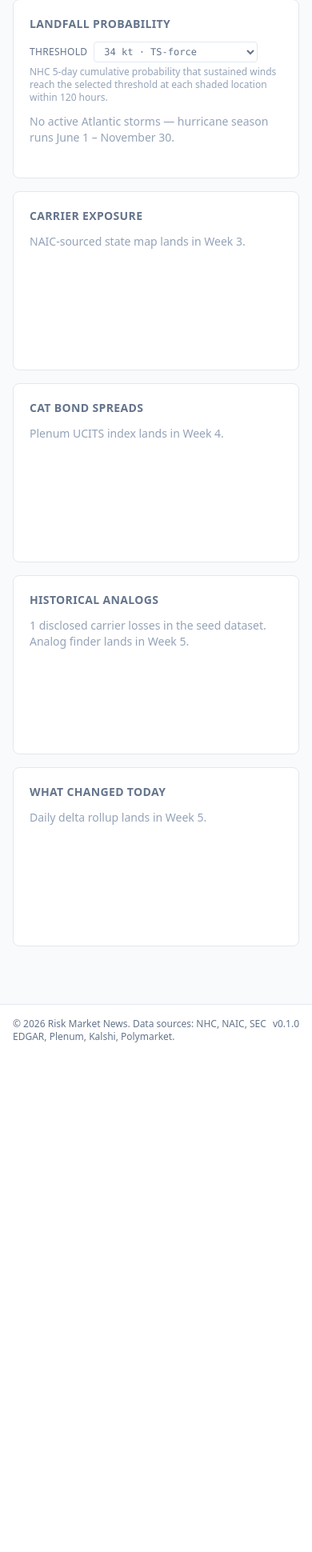
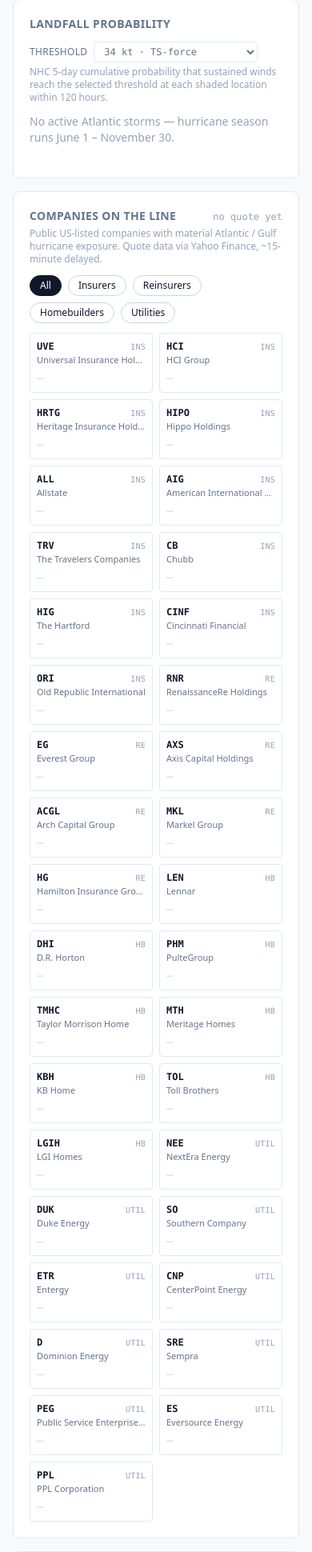
Before and after one commit to ReallyNobody/prediction-tracker, a FastAPI app: page / in a window 390 px wide. Shown: the part 1018-2958 px from the top of the page at 80% size. Before the commit the page ends 2321 px from the top, so only its background shows below. Run offline with FastAPI, Linux system fonts and the light colour scheme; tables that the repository leaves empty hold one stand-in row (values such as "Sample post"); some libraries are stand-ins or nearby versions.

Commit message:
feat(ui): Panel 2 — Companies on the line, live equity ticker grid
Replaces the Week-3 Carrier Exposure placeholder with the live
hurricane-exposed equity ticker. Combines the universe roster and
TickerQuote rows from Day 13b into a compact tile grid.

Alembic migration:
* alembic/versions/f8a3c5d2e6b7_add_ticker_quotes_table.py — creates
  ticker_quotes with all columns + the (ticker, as_of) unique
  constraint + the dedup composite index. Hand-rolled (sandbox can't
  autogenerate); schema mirrors the model exactly.

UI:
* index.html: new Panel 2 markup. Heading renamed to "Companies on
  the line" (paired with the existing "Markets on it" voice). Sector
  filter pills (All / Insurers / Reinsurers / Homebuilders /
  Utilities), as-of readout, ticker grid (2 cols phone, 3 md, 4 lg),
  and the empty-state div. Inline editorial blurb explains the
  ~15-min delay so readers know what they're looking at.
* panel_equities.js: fetches /api/v1/quotes/hurricane-universe AND
  /api/v1/forecasts/active in parallel; renders compact tiles with
  symbol + name + last price + colored change %; client-side sector
  filtering on pill clicks (no re-fetch flicker); cone-overlap
  highlight that tags tickers whose key_states intersect the active
  forecast's bounding box (coarse coastal-state lookup table — good
  enough for "the cone is somewhere over Florida and Georgia",
  amber-50 background + ring-1 amber-300 ring on matching tiles).
  Forecast feed failures degrade gracefully: equities still render,
  cone-overlap just becomes a no-op.

test_routes:
* test_index_returns_html_with_panel_shells: heading list updated for
  the rename ("Carrier exposure" → "Companies on the line").
* test_index_wires_up_equities_panel: new smoke test asserts grid +
  empty-state + as-of-readout IDs, all five filter-pill data-sector
  values (matching the Sector Literal in data/universe.py exactly),
  and the loader script path.

```diff
--- /dev/null
+++ b/src/rmn_dashboard/static/js/panel_equities.js
@@ -0,0 +1,321 @@
+/**
+ * Panel 2 — "Companies on the line" loader.
+ *
+ * Fetches /api/v1/quotes/hurricane-universe (one row per universe ticker
+ * with its latest quote, or quote=null when no scrape has produced one
+ * yet) and renders the compact ticker grid.
+ *
+ * Two interactive layers:
+ *
+ *   * Sector filter pills — toggled client-side; one fetch hydrates the
+ *     full universe, button clicks just hide/show subsets. Avoids the
+ *     re-fetch flicker the API-side ?sectors= param would introduce.
+ *
+ *   * Cone-overlap highlight — when /api/v1/forecasts/active reports
+ *     active storms, we extract the affected states from the cone
+ *     polygon's bounding box, and tag tickers whose key_states intersect
+ *     that set with a "in-cone" class. Off-season this is a no-op.
+ *
+ * No Leaflet here — Panel 2 is just DOM. We do a one-time fetch on page
+ * load and let the user re-load to refresh; future work can poll on a
+ * timer if we want it self-updating, but at 15-min Yahoo delay, page
+ * reload is honest.
+ */
+
+(function () {
+  "use strict";
+
+  document.addEventListener("DOMContentLoaded", function () {
+    const gridEl = document.getElementById("equities-grid");
+    const emptyEl = document.getElementById("equities-empty");
+    const asOfEl = document.getElementById("equities-as-of");
+    const pillsEl = document.getElementById("equities-sector-pills");
+
+    // Panel 2 only exists on the dashboard index. Bail early on any
+    // page that loads this script (via base.html) but skips the grid.
+    if (!gridEl || !emptyEl || !pillsEl) {
+      return;
+    }
+
+    // Two parallel fetches: the universe quote payload + the active
+    // forecast (for cone-overlap highlight). Forecast may 4xx/5xx or
+    // return zero storms; that's a non-event for Panel 2 — we just
+    // skip the highlight in that case.
+    const quotesPromise = fetch("/api/v1/quotes/hurricane-universe", {
+      headers: { Accept: "application/json" },
+    }).then(function (r) {
+      if (!r.ok) {
+        throw new Error("quotes-feed " + r.status);
+      }
+      return r.json();
+    });
+
+    const forecastPromise = fetch("/api/v1/forecasts/active", {
+      headers: { Accept: "application/json" },
+    })
+      .then(function (r) {
+        if (!r.ok) {
+          throw new Error("forecast-feed " + r.status);
+        }
+        return r.json();
+      })
+      .catch(function () {
+        // Don't let a forecast outage break the equity grid.
+        return { storms: [] };
+      });
+
+    Promise.all([quotesPromise, forecastPromise])
+      .then(function (results) {
+        const quotePayload = results[0] || { tickers: [] };
+        const forecastPayload = results[1] || { storms: [] };
+
+        const tickers = quotePayload.tickers || [];
+        if (tickers.length === 0) {
+          showEmpty(emptyEl, gridEl, "No tickers in the universe yet.");
+          return;
+        }
+
+        const inConeStates = statesFromForecast(forecastPayload.storms || []);
+        renderGrid(gridEl, emptyEl, tickers, inConeStates);
+        updateAsOfReadout(asOfEl, tickers);
+        wireUpPills(pillsEl, gridEl);
+      })
+      .catch(function (err) {
+        // eslint-disable-next-line no-console
+        console.error("equities fetch failed", err);
+        emptyEl.innerHTML =
+          '<p class="text-sm text-rose-500">Equities feed unavailable — try refreshing.</p>';
+        gridEl.classList.add("hidden");
+      });
+  });
+
+  // --- Cone-overlap helper ----------------------------------------------
+
+  /**
+   * Returns the set of US state abbrs whose territory intersects any
+   * storm's forecast cone.
+   *
+   * Keeps the logic deliberately coarse: we intersect the cone's
+   * bounding box (min/max lat+lon) against a hand-tuned table of
+   * Atlantic / Gulf state lat/lon footprints. Good enough for "the
+   * cone is somewhere over Florida and Georgia"; not good enough for
+   * a bona fide GIS join, which is overkill at this resolution.
+   */
+  const COASTAL_STATE_BOXES = {
+    // [minLat, maxLat, minLon, maxLon] — inland states with non-zero
+    // hurricane exposure are intentionally generous; reinsurers don't
+    // care about state-level precision so getting Mississippi roughly
+    // right is fine.
+    TX: [25.84, 36.5, -106.65, -93.5],
+    LA: [28.93, 33.02, -94.04, -88.82],
+    MS: [30.17, 34.99, -91.66, -88.1],
+    AL: [30.13, 35.01, -88.47, -84.89],
+    FL: [24.4, 31.0, -87.63, -79.97],
+    GA: [30.36, 35.0, -85.6, -80.84],
+    SC: [32.03, 35.2, -83.35, -78.54],
+    NC: [33.84, 36.59, -84.32, -75.46],
+    VA: [36.54, 39.47, -83.68, -75.24],
+    MD: [37.89, 39.72, -79.49, -75.05],
+    DE: [38.45, 39.84, -75.79, -75.05],
+    NJ: [38.93, 41.36, -75.56, -73.89],
+    NY: [40.5, 45.02, -79.76, -71.86],
+    CT: [40.99, 42.05, -73.73, -71.78],
+    RI: [41.15, 42.02, -71.86, -71.12],
+    MA: [41.24, 42.89, -73.51, -69.93],
+    NH: [42.7, 45.31, -72.56, -70.61],
+    ME: [43.06, 47.46, -71.08, -66.95],
+    PA: [39.72, 42.27, -80.52, -74.69],
+    KY: [36.5, 39.15, -89.57, -81.96],
+    AR: [33.0, 36.5, -94.62, -89.64],
+    TN: [34.98, 36.68, -90.31, -81.65],
+    PR: [17.88, 18.52, -67.95, -65.22],
+    VI: [17.67, 18.41, -65.04, -64.56],
+  };
+
+  function statesFromForecast(storms) {
+    const hits = new Set();
+    for (const entry of storms) {
+      const cone = entry && entry.forecast && entry.forecast.cone_geojson;
+      if (!cone || !cone.coordinates || cone.coordinates.length === 0) {
+        continue;
+      }
+      const ring = cone.coordinates[0]; // outer ring; GeoJSON [lon, lat]
+      let minLon = Infinity, maxLon = -Infinity;
+      let minLat = Infinity, maxLat = -Infinity;
+      for (const pt of ring) {
+        const lon = pt[0], lat = pt[1];
+        if (lon < minLon) minLon = lon;
+        if (lon > maxLon) maxLon = lon;
+        if (lat < minLat) minLat = lat;
+        if (lat > maxLat) maxLat = lat;
+      }
+      // Intersect bounding box against each known coastal state box.
+      for (const [stateCode, box] of Object.entries(COASTAL_STATE_BOXES)) {
+        const sMinLat = box[0], sMaxLat = box[1];
+        const sMinLon = box[2], sMaxLon = box[3];
+        const overlapsLat = !(maxLat < sMinLat || minLat > sMaxLat);
+        const overlapsLon = !(maxLon < sMinLon || minLon > sMaxLon);
+        if (overlapsLat && overlapsLon) {
+          hits.add(stateCode);
+        }
+      }
+    }
+    return hits;
+  }
+
+  // --- Grid rendering ----------------------------------------------------
+
+  function renderGrid(gridEl, emptyEl, tickers, inConeStates) {
+    const html = tickers.map(function (entry) {
+      return tickerTile(entry, inConeStates);
+    }).join("");
+    gridEl.innerHTML = html;
+    gridEl.classList.remove("hidden");
+    emptyEl.classList.add("hidden");
+  }
+
+  function tickerTile(entry, inConeStates) {
+    const inCone = (entry.key_states || []).some(function (s) {
+      return inConeStates.has(s);
+    });
+    const quote = entry.quote;
+
+    const priceBlock = quote
+      ? formatPriceBlock(quote)
+      : '<span class="text-slate-300 font-mono text-sm">—</span>';
+
+    // Tile container styling:
+    //   - rounded card with thin border, hover lifts to slate-50
+    //   - if in-cone, add a subtle amber ring (no background fill) to
+    //     flag storm exposure. The ring-only treatment keeps the panel
+    //     readable when many tickers are exposed at once (e.g. dual
+    //     storm tracking the same coast); a bg fill made it feel like
+    //     the highlight was the panel's default state instead of a signal.
+    const ringClass = inCone ? "ring-1 ring-amber-300" : "";
+    const sectorBadge = sectorBadgeHtml(entry.sector);
+
+    return (
+      '<div class="rounded border border-slate-200 bg-white ' + ringClass +
+      ' px-2 py-2 hover:bg-slate-50 transition-colors text-xs"' +
+      ' data-ticker="' + escapeHtml(entry.ticker) + '"' +
+      ' data-sector="' + escapeHtml(entry.sector) + '"' +
+      ' data-in-cone="' + (inCone ? "1" : "0") + '"' +
+      ' title="' + escapeHtml(entry.notes || entry.name) + '">' +
+        '<div class="flex items-baseline justify-between gap-1">' +
+          '<span class="font-mono font-semibold text-slate-900">' +
+            escapeHtml(entry.ticker) + "</span>" +
+          sectorBadge +
+        "</div>" +
+        '<div class="text-[11px] text-slate-500 truncate" title="' +
+          escapeHtml(entry.name) + '">' +
+          escapeHtml(entry.name) + "</div>" +
+        '<div class="mt-1 flex items-baseline justify-between">' +
+          priceBlock +
+        "</div>" +
+      "</div>"
+    );
+  }
+
+  function formatPriceBlock(quote) {
+    const last = (quote.last_price !== null && quote.last_price !== undefined)
+      ? "$" + Number(quote.last_price).toFixed(2)
+      : "—";
+    const changePct = quote.change_percent;
+    const changeClass = changePct == null
+      ? "text-slate-500"
+      : changePct >= 0
+        ? "text-emerald-600"
+        : "text-rose-600";
+    const changeText = changePct == null
+      ? ""
+      : (changePct >= 0 ? "+" : "") + Number(changePct).toFixed(2) + "%";
+    return (
+      '<span class="font-mono text-sm text-slate-900">' + last + "</span>" +
+      '<span class="font-mono text-[11px] ' + changeClass + '">' +
+        escapeHtml(changeText) +
+      "</span>"
+    );
+  }
+
+  function sectorBadgeHtml(sector) {
+    // Subtle slate badge — sector is shown more for filtering than visual
+    // pop, so we keep the color neutral and let the in-cone amber ring
+    // be the panel's main signal.
+    const label = {
+      insurer: "ins",
+      reinsurer: "re",
+      homebuilder: "hb",
+      utility: "util",
+    }[sector] || sector;
+    return (
+      '<span class="text-[10px] uppercase tracking-wide text-slate-400 font-mono">' +
+        escapeHtml(label) +
+      "</span>"
+    );
+  }
+
+  // --- as_of readout (latest scrape timestamp) --------------------------
+
+  function updateAsOfReadout(asOfEl, tickers) {
+    if (!asOfEl) return;
+    let latest = null;
+    for (const t of tickers) {
+      if (!t.quote || !t.quote.as_of) continue;
+      if (latest === null || t.quote.as_of > latest) {
+        latest = t.quote.as_of;
+      }
+    }
+    if (latest === null) {
+      asOfEl.textContent = "no quote yet";
+      return;
+    }
+    // Render a compact human label. Pull HH:MM Z out of the ISO-8601;
+    // good enough for a "delayed by 15 min" panel — full timestamp is
+    // available via element title.
+    asOfEl.textContent = "as of " + latest.slice(11, 16) + "Z";
+    asOfEl.title = latest;
+  }
+
+  // --- Sector filter pills -----------------------------------------------
+
+  function wireUpPills(pillsEl, gridEl) {
+    pillsEl.addEventListener("click", function (event) {
+      const target = event.target;
+      if (!(target instanceof HTMLElement) || !target.dataset.sector) {
+        return;
+      }
+      const sector = target.dataset.sector;
+      // Update aria-pressed on the buttons themselves.
+      const buttons = pillsEl.querySelectorAll("[data-sector]");
+      buttons.forEach(function (btn) {
+        btn.setAttribute("aria-pressed", btn === target ? "true" : "false");
+      });
+      // Show/hide grid tiles matching the sector.
+      const tiles = gridEl.querySelectorAll("[data-sector]");
+      tiles.forEach(function (tile) {
+        const matches = sector === "all" || tile.dataset.sector === sector;
+        if (matches) {
+          tile.classList.remove("hidden");
+        } else {
+          tile.classList.add("hidden");
+        }
+      });
+    });
+  }
+
+  // --- Empty state + helpers --------------------------------------------
+
+  function showEmpty(emptyEl, gridEl, message) {
+    emptyEl.innerHTML = '<p class="text-sm">' + escapeHtml(message) + "</p>";
+    emptyEl.classList.remove("hidden");
+    gridEl.classList.add("hidden");
+  }
+
+  function escapeHtml(s) {
+    return String(s)
+      .replace(/&/g, "&amp;")
+      .replace(/</g, "&lt;")
+      .replace(/>/g, "&gt;")
+      .replace(/"/g, "&quot;");
+  }
+})();
--- a/src/rmn_dashboard/templates/index.html
+++ b/src/rmn_dashboard/templates/index.html
@@ -4,6 +4,7 @@
 {% block content %}
   <script src="{{ url_for('static', path='/js/forecast_map.js') }}" defer></script>
   <script src="{{ url_for('static', path='/js/panel_landfall.js') }}" defer></script>
+  <script src="{{ url_for('static', path='/js/panel_equities.js') }}" defer></script>
 
   <section class="mb-6">
     <p class="max-w-3xl text-sm text-slate-600 leading-relaxed">
@@ -128,13 +129,79 @@
       </div>
     </section>
 
-    {#  Panel 2 — Carrier exposure map  #}
-    <section class="panel-shell rounded-lg border border-slate-200 bg-white p-5 lg:col-span-2">
-      <h2 class="text-sm font-semibold uppercase tracking-wide text-slate-500">
-        Carrier exposure
-      </h2>
-      <div class="mt-3 text-slate-400">
-        <p class="text-sm">NAIC-sourced state map lands in Week 3.</p>
+    {#
+      Panel 2 — Companies on the line.
+
+      Live equity ticker for the curated hurricane-exposed universe
+      (insurers + reinsurers + homebuilders + utilities). Filled by
+      panel_equities.js from /api/v1/quotes/hurricane-universe. Sector
+      filter pills toggle the visible set client-side; the cone-overlap
+      highlight tags any ticker whose key_states intersect the affected
+      states from Panel 1's active forecast.
+
+      The Carrier Exposure heading from the Week 3 plan was renamed:
+      we pivoted from a static NAIC state map to live equities because
+      a moving stock price IS the market's real-time pricing of the
+      same risk. NAIC-style state-level insurer detail returns later
+      as a click-through drill-down per row (Panel 2b, post-launch).
+    #}
+    <section class="panel-shell rounded-lg border border-slate-200 bg-white p-5 lg:col-span-2"
+             data-testid="equities-panel">
+      <div class="flex items-baseline justify-between gap-3 flex-wrap">
+        <h2 class="text-sm font-semibold uppercase tracking-wide text-slate-500">
+          Companies on the line
+        </h2>
+        <p id="equities-as-of"
+           class="text-xs text-slate-400 font-mono"
+           data-testid="equities-as-of"></p>
+      </div>
+      <p class="mt-1 text-xs text-slate-400 max-w-3xl">
+        Public US-listed companies with material Atlantic / Gulf
+        hurricane exposure. Quote data via Yahoo Finance, ~15-minute
+        delayed.
+      </p>
+
+      {#
+        Sector filter pills. Buttons (not <select>) so users can see
+        all four sector counts at a glance and click the one they want.
+        Initial state: All highlighted; the JS swaps the active class
+        between buttons on click.
+      #}
+      <div class="mt-3 flex flex-wrap gap-2 text-xs"
+           id="equities-sector-pills"
+           data-testid="equities-sector-pills">
+        <button type="button"
+                data-sector="all"
+                class="equities-pill rounded-full border border-slate-300 px-3 py-1 hover:bg-slate-50 aria-pressed:bg-slate-900 aria-pressed:text-white aria-pressed:border-slate-900"
+                aria-pressed="true">All</button>
+        <button type="button"
+                data-sector="insurer"
+                class="equities-pill rounded-full border border-slate-300 px-3 py-1 hover:bg-slate-50 aria-pressed:bg-slate-900 aria-pressed:text-white aria-pressed:border-slate-900"
+                aria-pressed="false">Insurers</button>
+        <button type="button"
+                data-sector="reinsurer"
+                class="equities-pill rounded-full border border-slate-300 px-3 py-1 hover:bg-slate-50 aria-pressed:bg-slate-900 aria-pressed:text-white aria-pressed:border-slate-900"
+                aria-pressed="false">Reinsurers</button>
+        <button type="button"
+                data-sector="homebuilder"
+                class="equities-pill rounded-full border border-slate-300 px-3 py-1 hover:bg-slate-50 aria-pressed:bg-slate-900 aria-pressed:text-white aria-pressed:border-slate-900"
+                aria-pressed="false">Homebuilders</button>
+        <button type="button"
+                data-sector="utility"
+                class="equities-pill rounded-full border border-slate-300 px-3 py-1 hover:bg-slate-50 aria-pressed:bg-slate-900 aria-pressed:text-white aria-pressed:border-slate-900"
+                aria-pressed="false">Utilities</button>
+      </div>
+
+      {#
+        Grid + empty state. Two columns on phone, three at md (~768px),
+        four at lg (~1024px). Each tile is a compact ticker card —
+        symbol, name, last price, change %, sector tag.
+      #}
+      <div id="equities-grid"
+           class="mt-3 grid grid-cols-2 md:grid-cols-3 lg:grid-cols-4 gap-2 hidden"
+           data-testid="equities-grid"></div>
+      <div id="equities-empty" class="mt-3 text-slate-400">
+        <p class="text-sm">Loading hurricane-exposed equities…</p>
       </div>
     </section>
 
```
Also changed, not shown: alembic/versions/f8a3c5d2e6b7_add_ticker_quotes_table.py (added, +91 -0 lines), tests/test_routes.py (+29 -2 lines).
